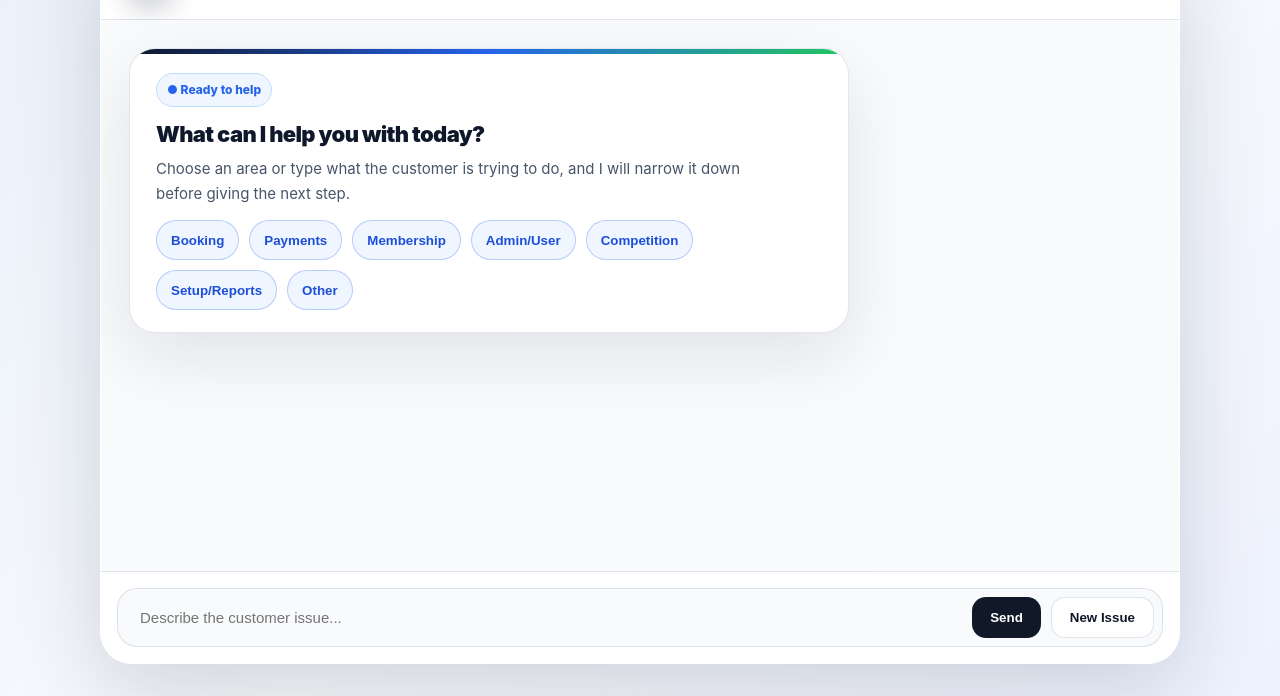
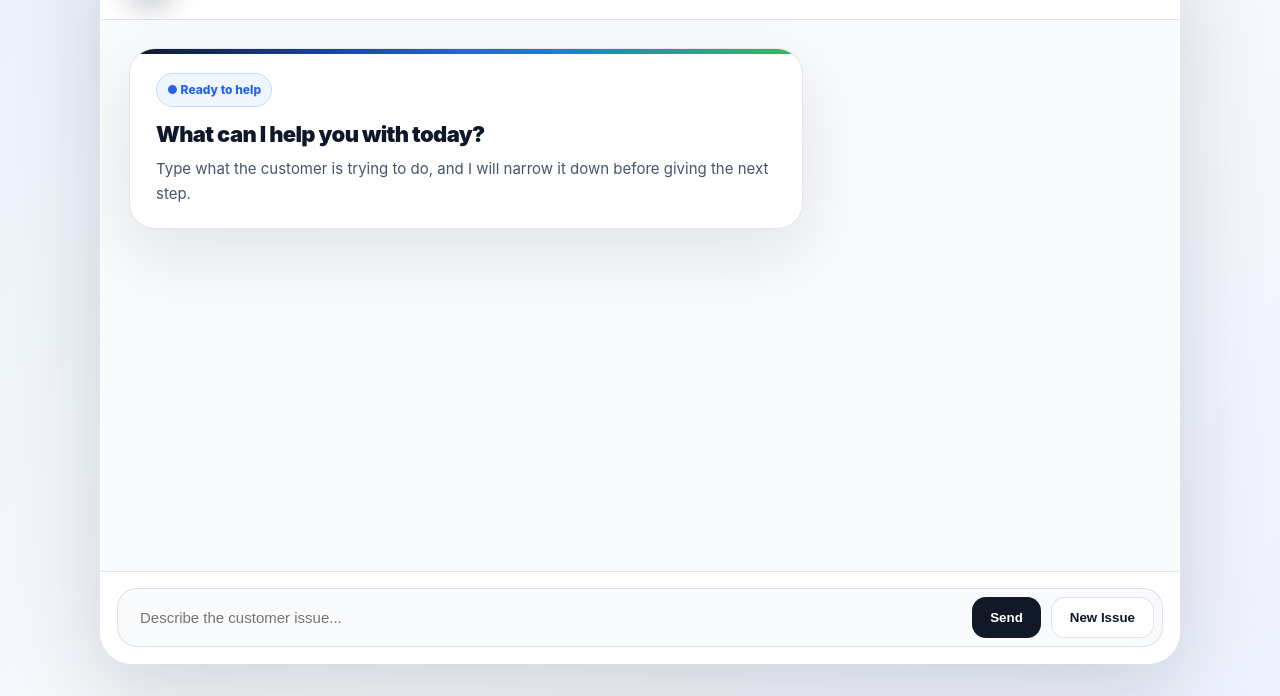
Before and after one commit to Ciaranj05/BRS-Support-Agent, a website: page public/index.html in a window 1280 px wide. Shown: the part 104-800 px from the top of the page. Drawn offline with Linux system fonts and the light colour scheme.

Commit message:
Remove starter category buttons

```diff
--- a/public/index.html
+++ b/public/index.html
@@ -89,8 +89,7 @@ function wantsNewQuestion(text){const lower=String(text||'').trim().toLowerCase(
 function extractNewQuestion(text){const raw=String(text||'').trim();const match=raw.match(/(?:another|new|next|different|separate)\s+(?:question|issue|query)\s*[:,-]?\s*(.+)$/i);const next=match?.[1]?.trim()||'';return next.split(/\s+/).filter(Boolean).length>=3?next:''}
 function startFreshSessionForRootQuestion(){disableRows();sessionId=crypto.randomUUID();localStorage.setItem('brsSupportSessionId',sessionId);activeOptionRow=null;activeResolutionRow=null;activeRatingRow=null;pendingFreeTextClarification=false;pendingFollowUpHint='';addSystemDivider('Starting a fresh context for this question.')}
 function startFreshPromptForNextQuestion(text){disableRows();addMessage(text,'user');sessionId=crypto.randomUUID();localStorage.setItem('brsSupportSessionId',sessionId);activeOptionRow=null;activeResolutionRow=null;activeRatingRow=null;pendingFreeTextClarification=false;pendingFollowUpHint='';addSystemDivider('Starting a fresh context for the next question.');addWelcome()}
-function starterCategoryOptions(){return[{label:'Booking',value:'Booking or tee sheet issue'},{label:'Payments',value:'Payment or refund issue'},{label:'Membership',value:'Membership or billing issue'},{label:'Admin/User',value:'Admin user login or permissions issue'},{label:'Competition',value:'Competition issue'},{label:'Setup/Reports',value:'System setup reports or communications issue'},{label:'Other',value:'General support issue'}]}
-function addWelcome(){const chat=document.getElementById('chat');const row=document.createElement('div');row.className='msg-row bot-row';const wrap=document.createElement('div');wrap.className='msg-wrap';const div=document.createElement('div');div.className='msg bot opening';div.innerHTML='<div class="opening-inner"><div class="opening-kicker">● Ready to help</div><div class="opening-title">What can I help you with today?</div><div class="opening-copy">Choose an area or type what the customer is trying to do, and I will narrow it down before giving the next step.</div></div>';const inner=div.querySelector('.opening-inner');addOptionButtons(inner,starterCategoryOptions());wrap.appendChild(div);row.appendChild(wrap);chat.appendChild(row);chat.scrollTop=chat.scrollHeight}
+function addWelcome(){const chat=document.getElementById('chat');const row=document.createElement('div');row.className='msg-row bot-row';const wrap=document.createElement('div');wrap.className='msg-wrap';const div=document.createElement('div');div.className='msg bot opening';div.innerHTML='<div class="opening-inner"><div class="opening-kicker">● Ready to help</div><div class="opening-title">What can I help you with today?</div><div class="opening-copy">Type what the customer is trying to do, and I will narrow it down before giving the next step.</div></div>';wrap.appendChild(div);row.appendChild(wrap);chat.appendChild(row);chat.scrollTop=chat.scrollHeight}
 function disableRows(){if(activeResolutionRow)activeResolutionRow.querySelectorAll('button').forEach(b=>b.disabled=true);if(activeOptionRow)activeOptionRow.querySelectorAll('button').forEach(b=>b.disabled=true);if(activeRatingRow)activeRatingRow.querySelectorAll('button').forEach(b=>b.disabled=true)}
 function addSystemDivider(text){const chat=document.getElementById('chat');const row=document.createElement('div');row.className='msg-row system-row';row.innerHTML='<div class="session-divider">'+esc(text)+'</div>';chat.appendChild(row);chat.scrollTop=chat.scrollHeight}
 function addResolutionPrompt(){if(activeResolutionRow)activeResolutionRow.remove();const chat=document.getElementById('chat');const row=document.createElement('div');row.className='msg-row bot-row';row.innerHTML='<div class="msg-wrap"><div class="resolution-card"><div class="resolution-title">Was this query resolved?</div><div class="resolution-text">Choose Yes to leave a recommendation score, or No to record an escalation.</div><div class="resolution-actions"><button class="solved-btn" onclick="showRatingPrompt()">Yes, resolved</button><button class="escalate-btn" onclick="showUnresolvedPrompt()">No, escalate</button></div></div></div>';chat.appendChild(row);activeResolutionRow=row;chat.scrollTop=chat.scrollHeight}
```
